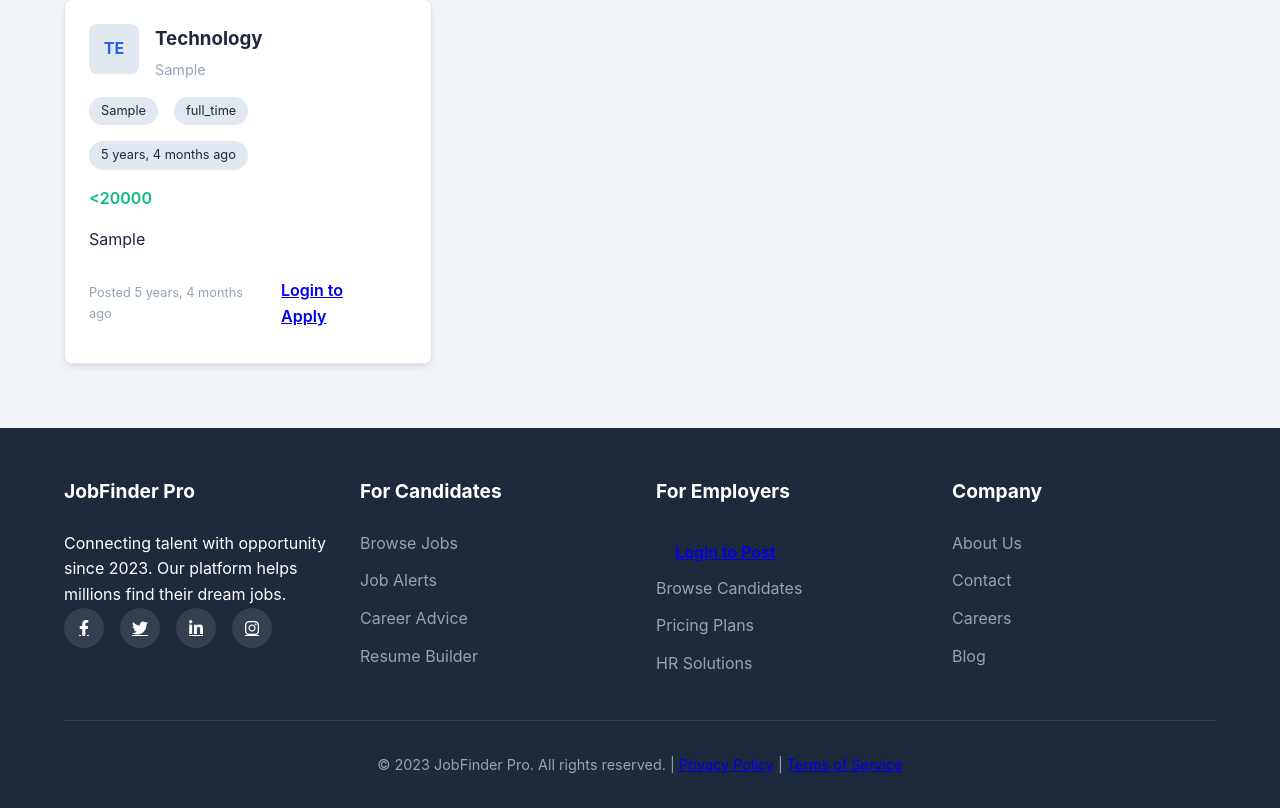
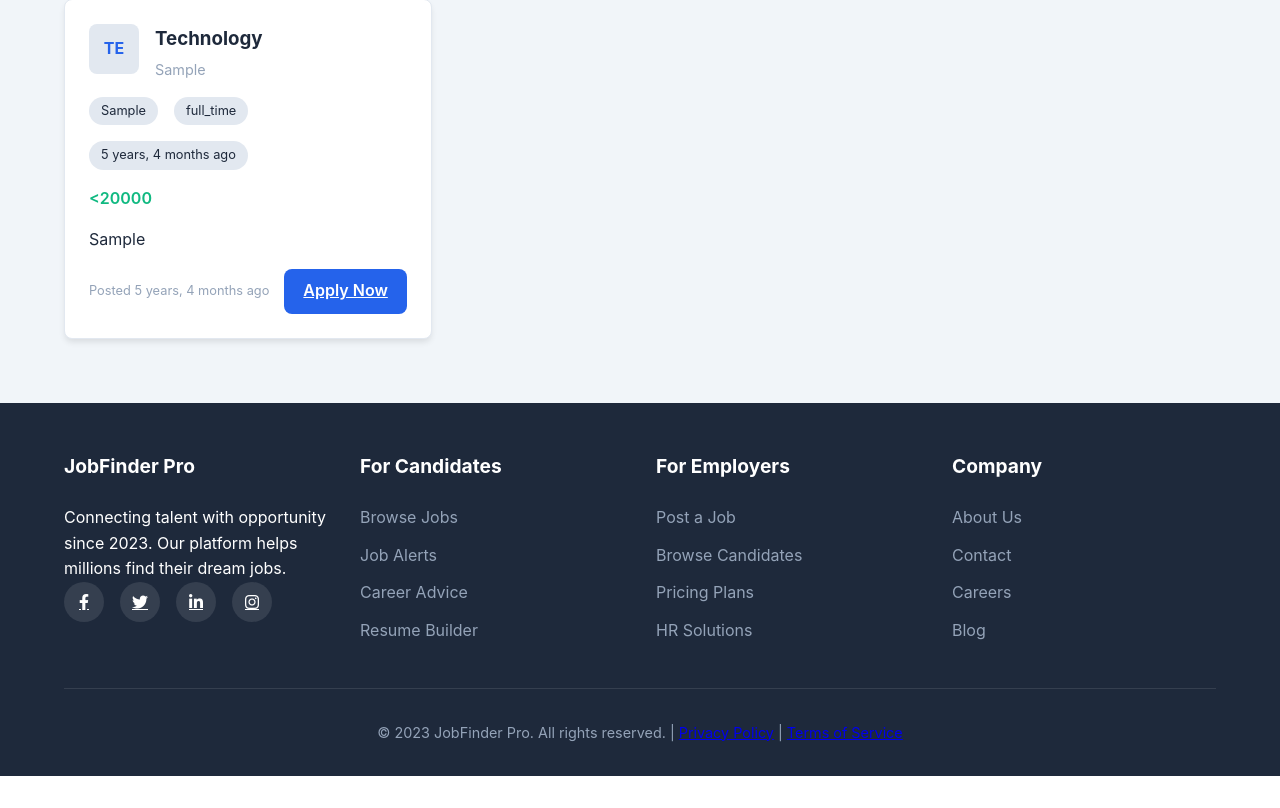
Before and after one commit to ragibKhandoker/Django_Job_Circular_Website, a Django app: page / in a window 1280 px wide. Shown: the part 1187-1995 px from the top of the page. After the commit the page ends 1963 px from the top, so only its background shows below. Run offline with Django 5.2, Linux system fonts and the light colour scheme; tables that the repository leaves empty hold one stand-in row (values such as "Sample post").

Commit message:
apply now changed

```diff
--- a/myapp/templates/home.html
+++ b/myapp/templates/home.html
@@ -567,17 +567,17 @@
                         <div class="job-card-footer">
                             <span class="job-date">Posted {{ job.created_at|timesince }} ago</span>
 
-                            {% if user.is_authenticated %}
+                            {% comment %} {% if user.is_authenticated %}
                             <a href="{% url 'apply_job' job.id %}" class="btn btn-primary">Apply Now</a>
                             {% else %}
                             <a href="{% url 'login' %}?next={% url 'apply_job' job.id %}" class="btn btn-warning">Login to Apply</a>
-                            {% endif %}
+                            {% endif %} {% endcomment %}
 
 
 
 
 
-                            {% comment %} <a href="{% url 'apply_form' job.id %}" class="btn btn-primary">Apply Now</a> {% endcomment %}
+                            <a href="{% url 'apply_form' job.id %}" class="btn btn-primary">Apply Now</a>
                         </div>
                     </div>
                 {% endfor %}
@@ -611,13 +611,13 @@
             <div class="footer-column">
                 <h3>For Employers</h3>
                 <ul>
-                    {% if user.is_authenticated %}
+                    {% comment %} {% if user.is_authenticated %}
                     <a href="{% url 'post_job' %}" class="btn btn-success">Post a Job</a>
                     {% else %}
                         <a href="{% url 'login' %}?next={% url 'post_job' %}" class="btn btn-warning">Login to Post</a>
-                    {% endif %}
+                    {% endif %} {% endcomment %}
 
-                    {% comment %} <li><a href="{% url 'post_job' %}">Post a Job</a></li> {% endcomment %}
+                    <li><a href="{% url 'post_job' %}">Post a Job</a></li>
 
                     <li><a href="#">Browse Candidates</a></li>
                     <li><a href="#">Pricing Plans</a></li>
--- a/myapp/views.py
+++ b/myapp/views.py
@@ -1,9 +1,9 @@
 import re
 
 from django.contrib import auth, messages
-from django.contrib.auth import authenticate, login
-from django.contrib.auth.decorators import login_required
-from django.contrib.auth.forms import AuthenticationForm
+# from django.contrib.auth import authenticate, login
+# from django.contrib.auth.decorators import login_required
+# from django.contrib.auth.forms import AuthenticationForm
 from django.contrib.auth.models import User
 from django.http import HttpResponse, HttpResponseForbidden
 from django.shortcuts import get_object_or_404, redirect, render
@@ -142,7 +142,7 @@ def tech_apply(request,job_id):
         return HttpResponse("Job not found",status=404)
     return render(request,'apply.html',{'job':job})
 
-@login_required
+# @login_required
 def post_job(request):
     if request.method == 'POST':
         form = JobPostForm(request.POST)
@@ -257,7 +257,7 @@ def apply_form(request, job_id):
 #         form = JobApplicationForm()
 
 #     return render(request, 'apply_form.html', {'form': form, 'job': job})
-@login_required
+# @login_required
 def apply_job(request,job_id):
     job = JobPost.objects.get(id=job_id)
     if request.method == 'POST':
```
Also changed, not shown: myapp/templates/apply_form.html (+4 -4 lines).
